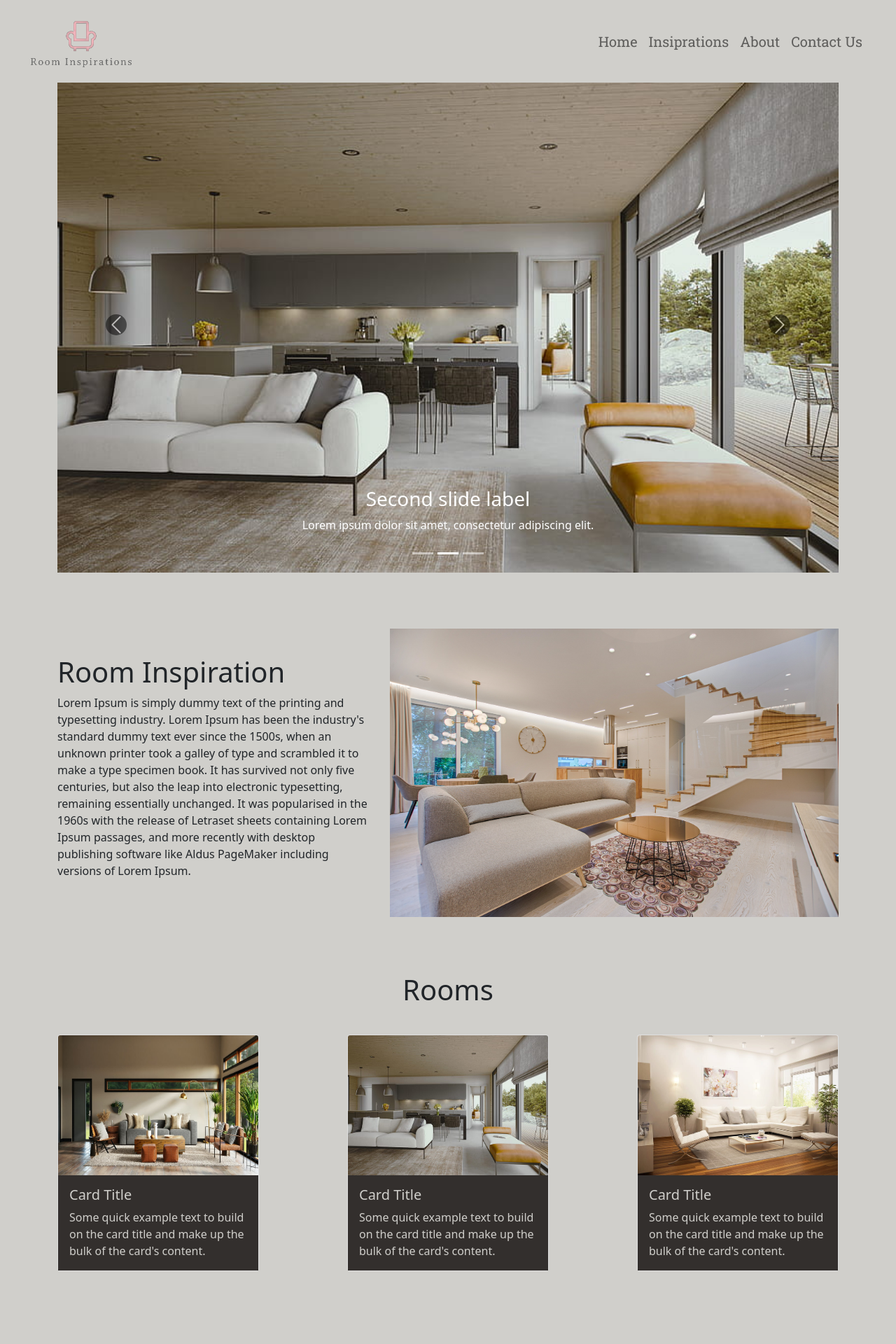
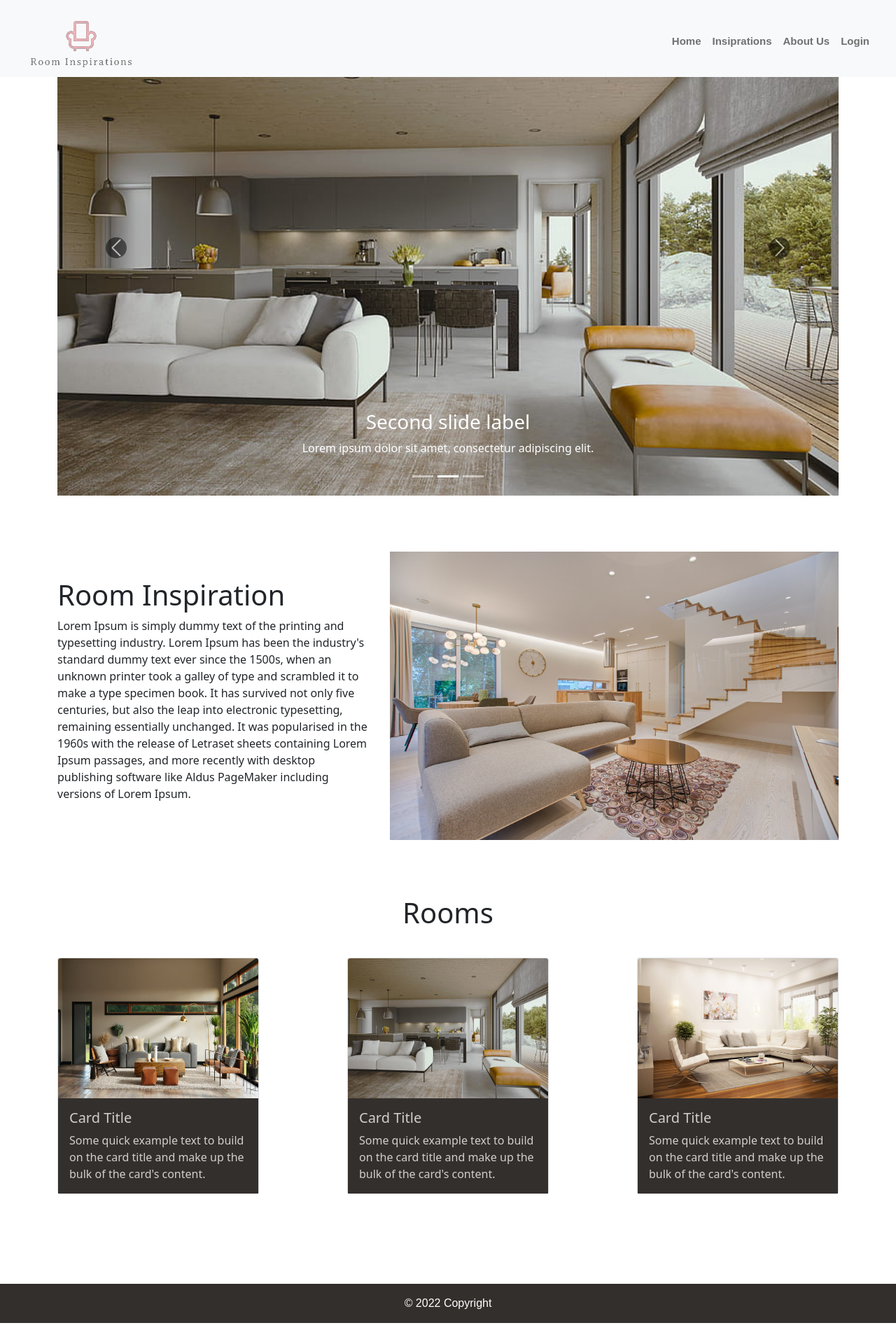
Before and after one commit to chiiaaruan/FinalProject-FE-KKN, a React (Create React App) app: page / in a window 1280 px wide. Shown: the top 1920 px of the page at 70% size. After the commit the page ends 1890 px from the top, so only its background shows below. Built offline with nearby package versions, Linux system fonts and the light colour scheme; a web font is replaced by a local one.

Commit message:
footer & header

```diff
--- a/src/components/Footer.js
+++ b/src/components/Footer.js
@@ -1,14 +1,14 @@
 import React from "react";
 import "./../style/footer.css";
 
-const Foot = () => {
+const Footer = () => {
   return (
     <footer>
-      <div className="foot text-center p-3">
+      <div className="footer text-center p-3">
         © 2022 Copyright
       </div>
     </footer>
   );
 };
 
-export default Foot;
+export default Footer;
--- a/src/components/Header.js
+++ b/src/components/Header.js
@@ -7,7 +7,7 @@ const Header = () => {
   return (
     <>
       <header>
-        <Navbar collapseOnSelect expand="lg">
+        <Navbar collapseOnSelect expand="lg" fixed="top" bg="light">
           <Navbar.Brand href="/"><img src="./logo.png" alt="logo"></img> </Navbar.Brand>
           <Navbar.Toggle aria-controls="responsive-navbar-nav" />
           <Navbar.Collapse id="responsive-navbar-nav">
@@ -15,8 +15,8 @@ const Header = () => {
             <Nav>
               <Nav.Link href="/">Home</Nav.Link>
               <Nav.Link href="/inspirations">Insiprations</Nav.Link>
-              <Nav.Link href="/about">About</Nav.Link>
-              <Nav.Link href="/contact">Contact Us</Nav.Link>
+              <Nav.Link href="/about">About Us</Nav.Link>
+              <Nav.Link href="/login">Login</Nav.Link>
             </Nav>
           </Navbar.Collapse>
         </Navbar>
--- a/src/style/footer.css
+++ b/src/style/footer.css
@@ -1,7 +1,7 @@
-.foot {
+.footer {
   color: #f5f4f4;
   color: white;
   background-color: #332F2D;
   margin-top: 16vh;
-  font-family: "Roboto Slab", serif;
+  font-family: 'Fira Sans', sans-serif;
 }
--- a/src/style/header.css
+++ b/src/style/header.css
@@ -1,5 +1,5 @@
 #root {
-  background-color: #D0CFCB;
+  background-color: #FFFFFF;
 }
 
 nav.navbar.navbar-expand-lg.navbar-light a.navbar-brand {
@@ -11,8 +11,8 @@ nav.navbar.navbar-expand-lg.navbar-light a.navbar-brand {
 
 .navbar-nav {
   margin-right: 2em;
-  font-family: 'Roboto Slab', serif;
-  font-weight:  400;
-  font-size: 20px;
+  font-family: 'Fira Sans', sans-serif;
+  font-weight:  600;
+  font-size: 15px;
   margin-top: 1vh;
 }
```
